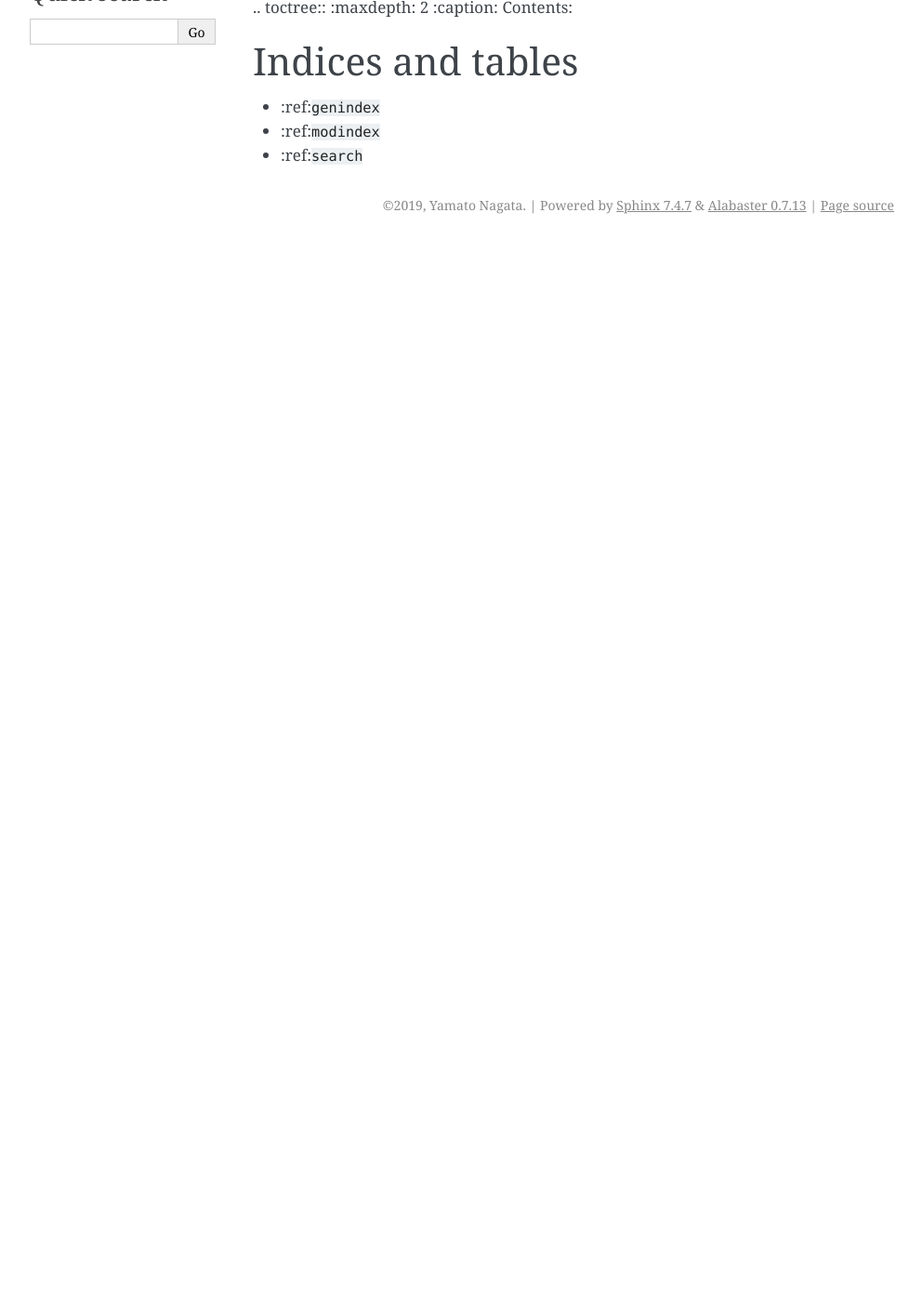
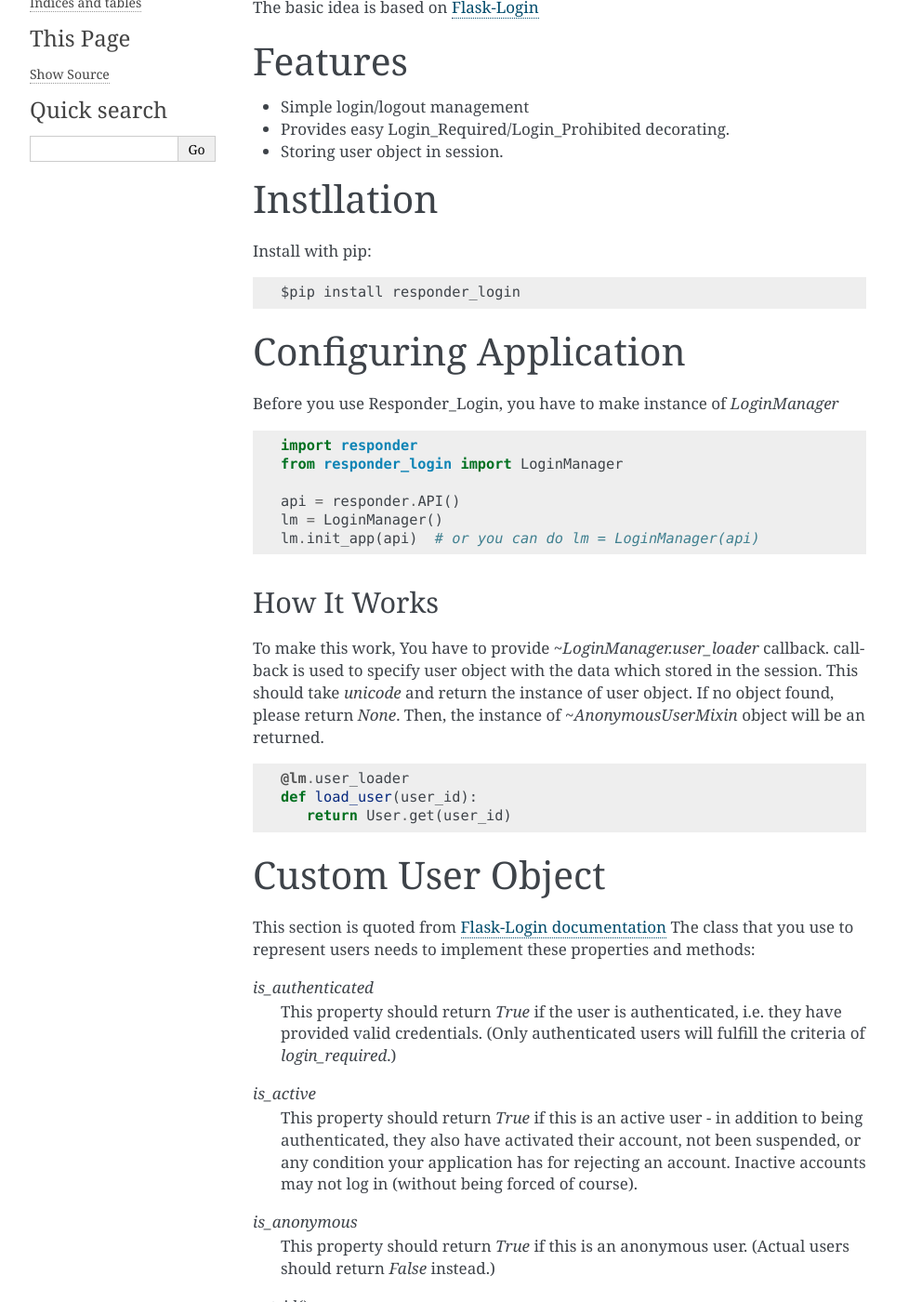
Before and after one commit to nagataaaas/responder-login, a Sphinx documentation site: the page built from docs/source/index.rst, in a window 1280 px wide and 1400 px high, scrolled down 270 px. Shown: the whole window at 93% size, without its empty margins (148-1140 px from the left). Built offline with Sphinx 7.4.7, drawn with Linux system fonts in a browser that asks for light colours; before the commit the page ends 900 px from its top, so only the background shows below that; some of the changed text lies outside the part shown.

Commit message:
wrote few docs

```diff
--- a/docs/source/conf.py
+++ b/docs/source/conf.py
@@ -49,7 +49,7 @@
 # You can specify multiple suffix as a list of string:
 #
 # source_suffix = ['.rst', '.md']
-source_suffix = '.md'
+source_suffix = '.rst'
 
 # The master toctree document.
 master_doc = 'index'
--- a/docs/source/index.md
+++ /dev/null
@@ -1,20 +0,0 @@
-.. Responder-Login documentation master file, created by
-   sphinx-quickstart on Sun Feb 24 01:43:54 2019.
-   You can adapt this file completely to your liking, but it should at least
-   contain the root `toctree` directive.
-
-Welcome to Responder-Login's documentation!
-===========================================
-
-.. toctree::
-   :maxdepth: 2
-   :caption: Contents:
-
-
-
-Indices and tables
-==================
-
-* :ref:`genindex`
-* :ref:`modindex`
-* :ref:`search`
--- /dev/null
+++ b/docs/source/index.rst
@@ -0,0 +1,164 @@
+.. Responder-Login documentation master file, created by
+   sphinx-quickstart on Sun Feb 24 01:43:54 2019.
+   You can adapt this file completely to your liking, but it should at least
+   contain the root `toctree` directive.
+
+The Simple Login/Logout Management for Responder
+================================================
+|image1| |image2| |image3|
+
+.. |image1| image:: https://img.shields.io/pypi/v/responder-login.svg
+   :target: https://pypi.org/project/responder/
+.. |image2| image:: https://img.shields.io/pypi/l/responder-login.svg
+   :target: https://pypi.org/project/responder/
+.. |image3| image:: https://img.shields.io/pypi/pyversions/responder-login.svg
+   :target: https://pypi.org/project/responder/
+
+Powered by `Yamato Nagata <https://twitter.com/514YJ>`_.
+Responder-Login provides simple user session management.
+
+
+The basic idea is based on `Flask-Login <https://github.com/maxcountryman/flask-login>`_
+
+Features
+=========
+- Simple login/logout management
+- Provides easy Login_Required/Login_Prohibited decorating.
+- Storing user object in session.
+
+.. contents::
+   :local:
+   :backlinks: none
+
+Instllation
+===========
+
+Install with pip::
+
+   $pip install responder_login
+
+Configuring Application
+=======================
+
+Before you use Responder_Login, you have to make instance of `LoginManager`
+
+.. code:: python
+
+   import responder
+   from responder_login import LoginManager
+
+   api = responder.API()
+   lm = LoginManager()
+   lm.init_app(api)  # or you can do lm = LoginManager(api)
+
+How It Works
+------------
+To make this work, You have to provide `~LoginManager.user_loader` callback.
+callback is used to specify user object with the data which stored in the session. This should take `unicode` and return the instance of user object. If no object found, please return `None`. Then, the instance of `~AnonymousUserMixin` object will be an returned.
+
+.. code:: python
+
+   @lm.user_loader
+   def load_user(user_id):
+      return User.get(user_id)
+
+Custom User Object
+==================
+This section is quoted from `Flask-Login documentation <https://flask-login.readthedocs.io/en/latest/#your-user-class>`_
+The class that you use to represent users needs to implement these properties and methods:
+
+`is_authenticated`
+    This property should return `True` if the user is authenticated, i.e. they
+    have provided valid credentials. (Only authenticated users will fulfill
+    the criteria of `login_required`.)
+
+`is_active`
+    This property should return `True` if this is an active user - in addition
+    to being authenticated, they also have activated their account, not been
+    suspended, or any condition your application has for rejecting an account.
+    Inactive accounts may not log in (without being forced of course).
+
+`is_anonymous`
+    This property should return `True` if this is an anonymous user. (Actual
+    users should return `False` instead.)
+
+`get_id()`
+    This method must return a `unicode` that uniquely identifies this user,
+    and can be used to load the user from the `~LoginManager.user_loader`
+    callback. Note that this **must** be a `unicode` - if the ID is natively
+    an `int` or some other type, you will need to convert it to `unicode`.
+
+To make implementing a user class easier, you can inherit from `UserMixin`,
+which provides default implementations for all of these properties and methods.
+(It's not required, though.)
+
+Login Example
+=============
+
+We can use `~LoginManager.login_user` to log users in.
+
+for example.
+
+.. code:: python
+
+    @api.route("/login")
+    async def login(req, resp):
+        if req.method == "get":
+            # this returns the form let the users
+            # input and send server some data to specify User Object
+            resp.html = """
+            Login<br>
+            <form action="/login" method="post">
+            <input name="name"><label>name</label></input><br>
+            <input name="age"><label>age</label></input><br>
+            <button type="submit">submit</button>
+            </form>"""
+        else:
+            data = await req.media(format="form")
+            user = UserObject(name=data["name"], age=data["age"])
+            # We made an UserObject from user's data
+            lm.login_user(user)
+            # this make users log in.
+            resp.html = f"""
+            you are now logging in as <br>
+            name: {user.name},
+            age: {user.age}"""
+
+and then, `~LoginManager.logout_user` to log out.
+like this
+
+.. code:: python
+
+   @api.route("/logout")
+   def logout(req, resp):
+       user = lm.current_user
+       lm.logout_user()
+       resp.html = f"""logged out the user.<br>
+        name: {user.name}<br>
+        age: {user.age}"""
+
+But in case if user isn't logged in, above code will raise `AttributeError` when find `name` or `age` in of user.
+So, lm provides `~LoginManager.login_required` decorator. like below.
+
+
+.. code:: python
+
+   @api.route("/logout")
+   @lm.login_required
+   def logout(req, resp):
+       user = lm.current_user
+       lm.logout_user()
+       resp.html = f"""logged out the user.<br>
+        name: {user.name}<br>
+        age: {user.age}"""
+
+and, If you want to make some page you don't want logged in user to get in,
+you can set `~LoginManager.login_prohibited` decorator.
+
+
+Indices and tables
+==================
+
+* :ref:`genindex`
+* :ref:`modindex`
+* :ref:`search`
```
Also changed, not shown: 3 other files.
